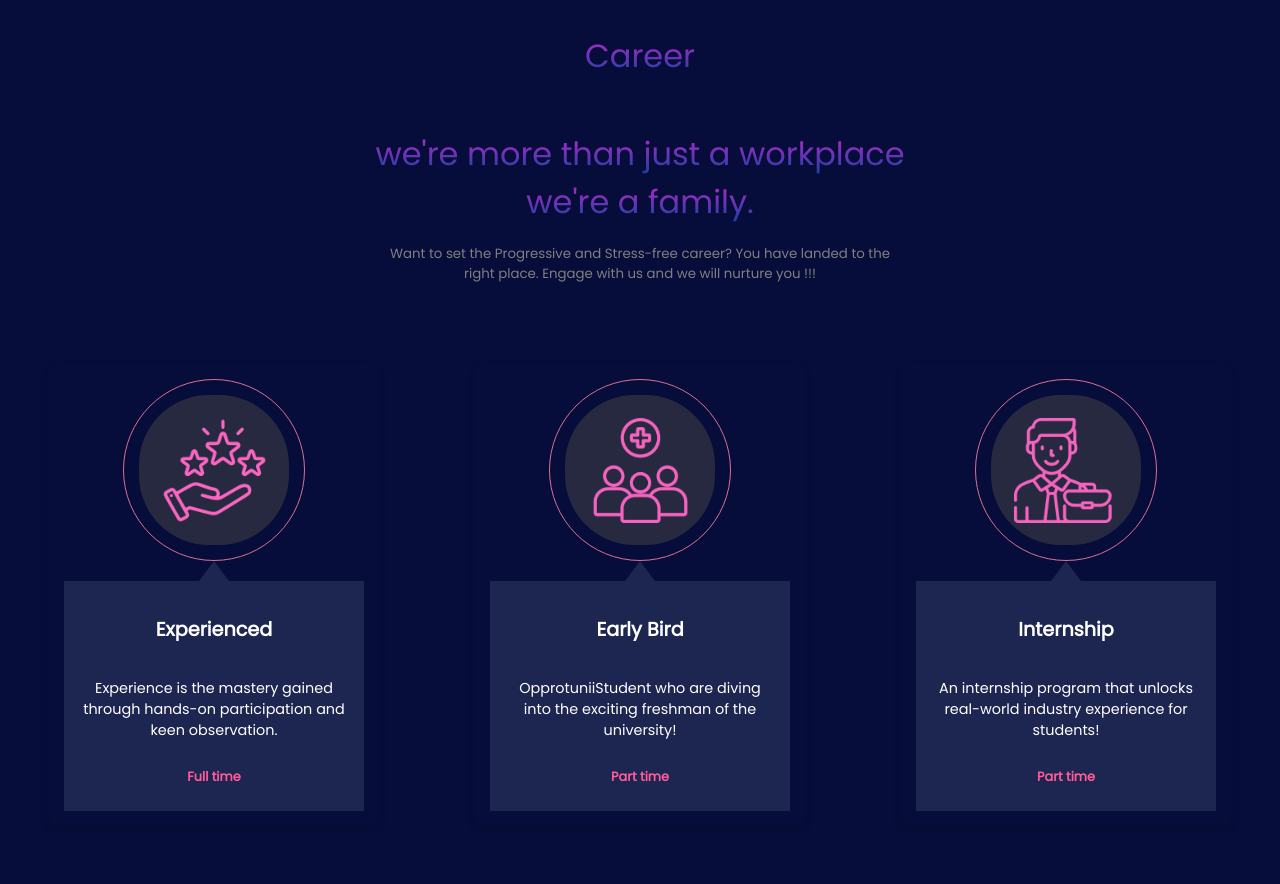
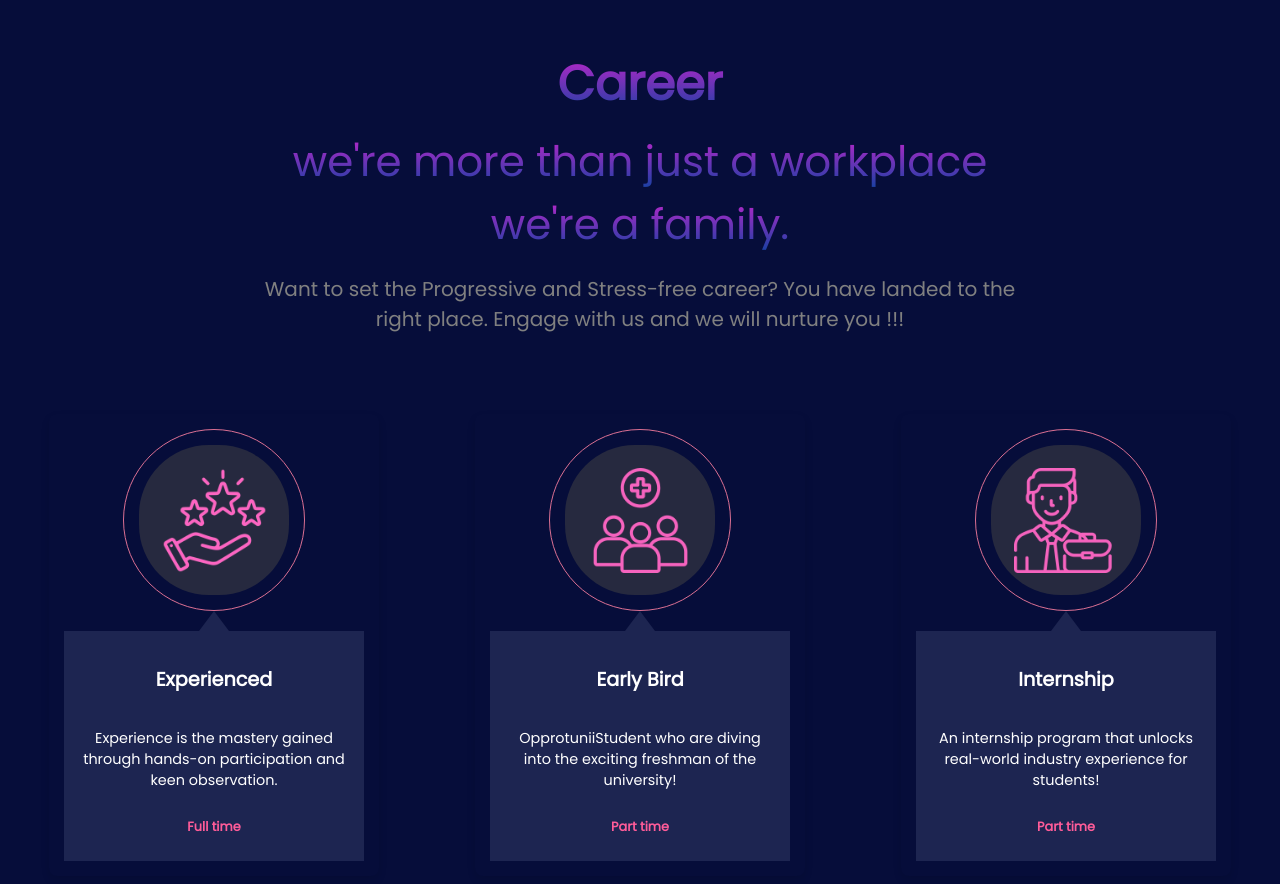
Before and after one commit to pixstechSb/brand-site, a React (Vite) app: page /career in a window 1280 px wide. Before the commit the page ends 834 px from the top, so only its background shows below. Built offline with nearby package versions, Linux system fonts and the light colour scheme.

Commit message:
Final changes

```diff
--- a/src/components/CareersPage/careers-listing.css
+++ b/src/components/CareersPage/careers-listing.css
@@ -135,6 +135,14 @@
   scrollbar-width: none;
 }
 
+.loaderContainer{
+  display: flex;
+  justify-content: center;
+  align-items: center;
+  width: 100%;
+  height: 250px;
+}
+
 .sort-container {
   display: flex;
   gap: 2rem;
--- a/src/components/CareersPage/careers-listing.tsx
+++ b/src/components/CareersPage/careers-listing.tsx
@@ -2,23 +2,23 @@ import '../CareersPage/careers-listing.css'
 import Dropdown from './widgets/dropdown';
 import { jobListType } from '../CareersPage/types/careers';
 import { useEffect, useState } from 'react';
-import { useNavigate,useLocation } from 'react-router-dom';
+import { useNavigate, useLocation } from 'react-router-dom';
 import { listJobs } from './services/careers-services';
 import Navigationbar from '../Navigationbar';
 import ClipLoader from "react-spinners/ClipLoader";
 
 const CareerListing = () => {
   const navigate = useNavigate()
-  const {state} = useLocation();
+  const { state } = useLocation();
   const [jobList, setJobList] = useState([]);
   const [loading, setLoading] = useState(false);
   const [isJobVisible, setJobVisible] = useState(false);
   const [selectedJob, setSelectedJob] = useState<jobListType | null>(null);
-  const [jobParams,setJobParams] = useState({experience: '',location: ''})
+  const [jobParams, setJobParams] = useState({ experience: '', location: '' })
 
   const fetchJobList = async () => {
     try {
-      const response = await listJobs("/career","/jobs",jobParams.location,jobParams.experience != '' ? state.expeirence : jobParams.experience);
+      const response = await listJobs("/career", "/jobs", jobParams.location, jobParams.experience != '' ? state.expeirence : jobParams.experience);
       if (!response.ok) {
         throw new Error(`Error: ${response.status}`);
       }
@@ -26,11 +26,11 @@ const CareerListing = () => {
       setJobList(result);
     } catch (err) {
     } finally {
-      setLoading(false);
     }
   };
 
   useEffect(() => {
+    setLoading(true);
     fetchJobList();
   }, []);
 
@@ -43,12 +43,12 @@ const CareerListing = () => {
 
   const handleLocationSelect = (option: string) => {
     console.log('Selected location:', option);
-    setJobParams((i)=>({...i, location:option}))
+    setJobParams((i) => ({ ...i, location: option }))
   };
 
   const handleExperienceSelect = (option: string) => {
     console.log('Selected experience:', option);
-    setJobParams((i)=>({...i, experience:option}))
+    setJobParams((i) => ({ ...i, experience: option }))
   };
 
   const renderJobCard = (job: jobListType, index: number) => (
@@ -92,7 +92,7 @@ const CareerListing = () => {
           <div className="list-scroll">
             {
 
-            loading ?  jobList.map((job, index) => renderJobCard(job, index)) : loadingWidget()}
+              jobList.length > 0 ? jobList.map((job, index) => renderJobCard(job, index)) : loadingWidget()}
           </div>
         </div>
         <div className="detail-card-container">
@@ -103,13 +103,17 @@ const CareerListing = () => {
   );
 
   const loadingWidget = () => {
-    return (<ClipLoader
+    return (
+      <div className='loaderContainer'>
+        <ClipLoader
           color={"#9ba7f6"}
           loading={loading}
-      size={150}
+          size={75}
           aria-label="Loading Spinner"
           data-testid="loader"
-    />)
+        />
+      </div>
+    )
   }
 
   const renderJobDetailsCard = (job: jobListType | null) => {
@@ -120,7 +124,7 @@ const CareerListing = () => {
         <h1>{job.jobTitle}</h1>
         <h2>{job.companyName}</h2>
         <button className="find-jobs" onClick={() => {
-            navigate('/apply',{state: {jobId: job.id, jobName: job.jobTitle}})
+          navigate('/apply', { state: { jobId: job.id, jobName: job.jobTitle } })
         }
         }>Apply Now</button>
         <div className="icon-cards-container">
@@ -147,7 +151,7 @@ const CareerListing = () => {
   );
 
   return (<>
-  <Navigationbar/>
+    <Navigationbar />
     <div className='listing-main-container'>{renderHeader()}</div>
   </>);
 };
--- a/src/components/CareersPage/careers.css
+++ b/src/components/CareersPage/careers.css
@@ -7,30 +7,32 @@
 
 .careers-header
 {
-    font-size: 32px;
+    font-size: 48px;
+    background: linear-gradient(to top, #0a439f, #cf23cf);
+  -webkit-text-fill-color: transparent;
+  -webkit-background-clip: text;
+    font-weight: 600;
+    font-family: 'Poppins';
+    text-align: center;
+    margin-bottom: 10px;
+}
+
+.careers-subheader
+{
+    font-size: 42px;
     background: linear-gradient(to top, #0a439f, #cf23cf);
   -webkit-text-fill-color: transparent;
   -webkit-background-clip: text;
     font-weight: 400;
     font-family: 'Poppins';
     text-align: center;
-}
-
-.careers-subheader
-{
-    font-size: xx-large;
-    background: linear-gradient(to top, #0a439f, #cf23cf);
-  -webkit-text-fill-color: transparent;
-  -webkit-background-clip: text;
-    font-weight: 400;
-    font-family: 'Poppins';
-    text-align: center;
-    margin: 0px 0px;
+    margin: 0px;
+    padding: 0px 0px;
 }
 
 .careers-content
 {
-    font-size: smaller;
+    font-size: 20px;
     color: gray;
     font-weight: 100;
     font-family: 'Poppins';
--- a/src/components/CareersPage/careers.tsx
+++ b/src/components/CareersPage/careers.tsx
@@ -20,7 +20,6 @@ const headerText = () => {
     return (
       <>
         <p className="careers-header">Career</p>
-        <br />
         <p className="careers-subheader">
           we're more than just a workplace
         </p>
```
Lines whose indentation alone changed are shown as unchanged.
